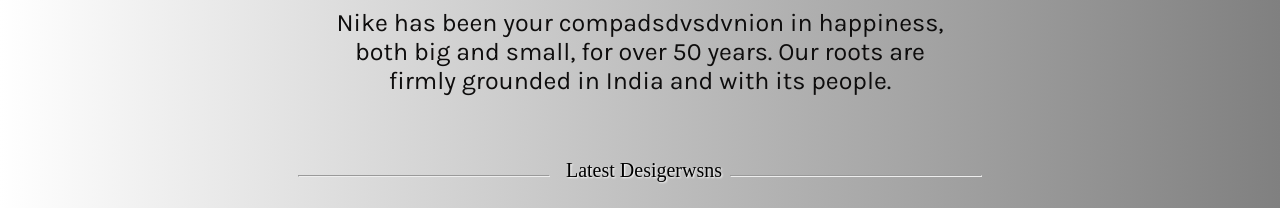
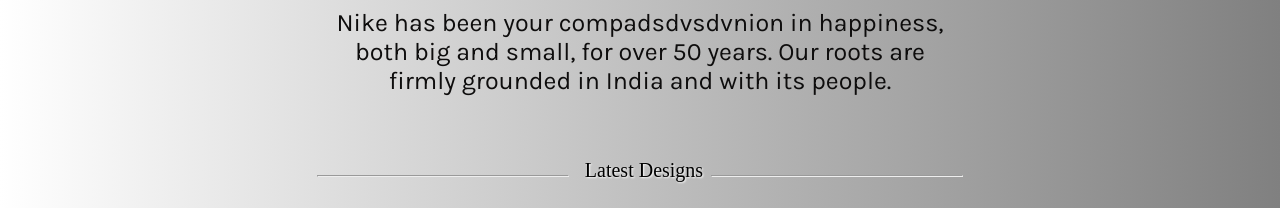
Before and after one commit to Devopsnhc09/DevopsFinal, a React (Create React App) app: page / in a window 1280 px wide. Shown: the part 1084-1292 px from the top of the page. Built offline with nearby package versions, Linux system fonts and the light colour scheme; a web font is replaced by a local one.

Commit message:
Update Home.js

```diff
--- a/src/components/Home/Home.js
+++ b/src/components/Home/Home.js
@@ -18,7 +18,7 @@
         <br />
         <div className="latest-container">
           <hr className="line" /> &nbsp; &nbsp;
-          <span className="latest-designs">Latest Desigerwsns</span>&nbsp;&nbsp;
+          <span className="latest-designs">Latest Designs</span>&nbsp;&nbsp;
           <hr className="line" />
           <br />
           <br />
```
